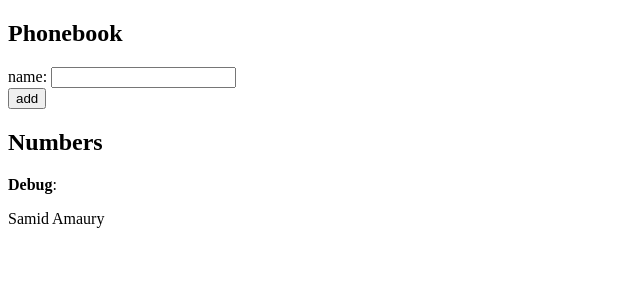
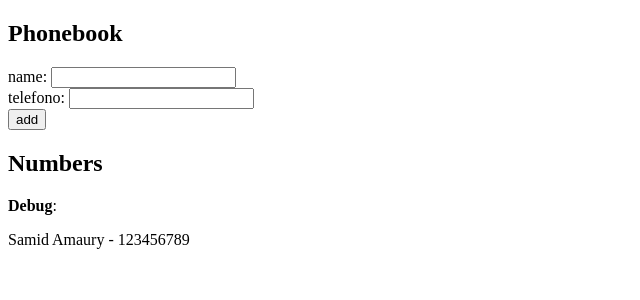
Before and after one commit to samiducatolica/fullstackopen-coorse-samid, a React (Vite) app in the folder part2/agendaTelefonica/: page / in a window 1280 px wide. Shown: the top 300 px of the page, without its empty margins (0-640 px from the left). Built offline with nearby package versions, Linux system fonts and the light colour scheme.

Commit message:
Agenda telefonica paso 3

```diff
--- a/part2/agendaTelefonica/src/App.jsx
+++ b/part2/agendaTelefonica/src/App.jsx
@@ -3,37 +3,49 @@ import {useState} from "react";
 const Name = (props) =>{
     return (
         <div>
-            <p>{props.name}</p>
+            <p>{props.name} - {props.telefono} </p>
+
         </div>
     )
 }
 
 const App = () => {
     const [persons, setPersons] = useState([
-        {name: 'Samid Amaury'},
+        {name: 'Samid Amaury', telefono:'123456789'},
     ])
 
     const [newName, setNewName] = useState('');
+    const [newNumber, setNewNumber] = useState('');
 
+    //Manejadores de eventos
+    // Nombre
     const handleNameChange = (event) => {
-        console.log(event.target.value)
+        // console.log(event.target.value)
         setNewName(event.target.value)
     }
+    //Telefono
+    const handleNumberChange = (event)=>{
+        console.log(event.target.value)
+        setNewNumber(event.target.value)
+    }
+    //Envio y validacion de formulario
     const handleNameSubmit = (event) => {
         event.preventDefault();
         const NewPerson = {
-            name: newName
+            name: newName,
+            telefono:newNumber
         }
-
+        //variable de validacion
         const validation = persons.findIndex(p => p.name == NewPerson.name);
 
-        //existing person check
+        //validacion de nombre
         if(validation != -1){
             alert(`${NewPerson.name} ya existe en el ditectorio`);
         }else {
             //crea nuevo contacto
             setPersons(persons.concat(NewPerson));
             setNewName('')
+            setNewNumber('');
         }
     }
 
@@ -48,13 +60,19 @@ const App = () => {
                 />
                 </div>
                 <div>
+                    telefono: <input
+                    value={newNumber}
+                    onChange={handleNumberChange}
+                />
+                </div>
+                <div>
                     <button type="submit">add</button>
                 </div>
             </form>
             <h2>Numbers</h2>
             <div><strong>Debug</strong>:
                 {persons.map((person) => (
-                    <Name key={person.name} name={person.name}/>
+                    <Name key={person.name} name={person.name} telefono={person.telefono} />
                 ))}
             </div>
 
```
